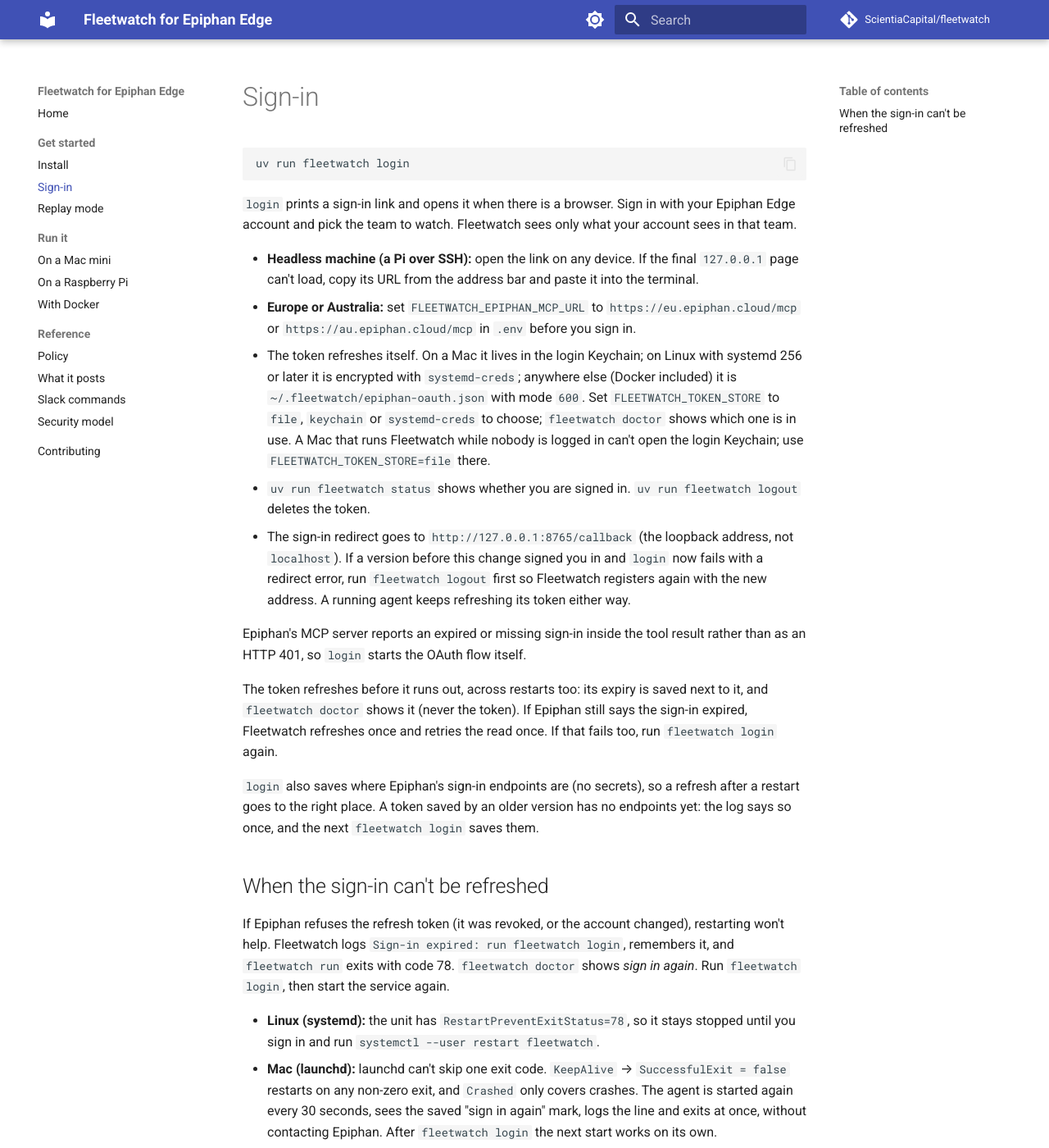
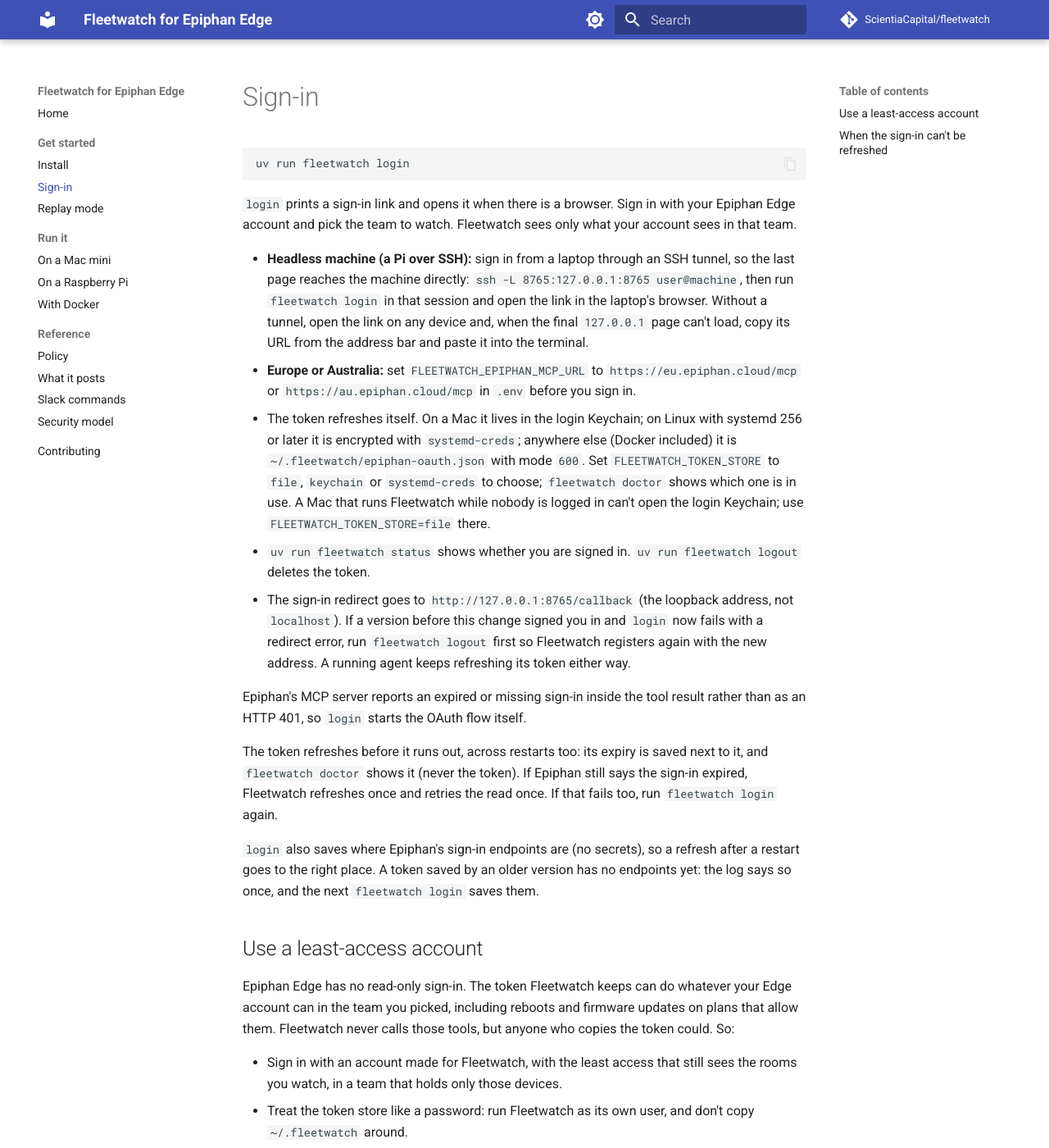
Before and after one commit to ScientiaCapital/fleetwatch, an MkDocs documentation site: the page built from docs/sign-in.md, in a window 1280 px wide and 1400 px high. Shown: the whole window at 82% size. Built offline with MkDocs 1.6.1 and Material for MkDocs 9.7.7, drawn with Linux system fonts in a browser that asks for light colours; comment, search, counter and statistics services are not loaded; some of the changed text lies outside the part shown.

Commit message:
docs(security): say plainly the Edge sign-in can write; thank the engineering team (#57)
Epiphan Edge has no read-only OAuth scope, so the stored token can do what the
account can. README, SECURITY.md and docs/sign-in.md now say so and recommend a
least-access account; doctor shows it as an INFO line (with the granted scope
when Epiphan reports one) without breaking "All good.". Sign-in docs add the
SSH-tunnel login for headless machines. README and README.es thank the Epiphan
engineering team.

Co-authored-by: Claude Opus 5.5 <noreply@anthropic.com>

```diff
--- a/docs/sign-in.md
+++ b/docs/sign-in.md
@@ -7,8 +7,10 @@ uv run fleetwatch login
 `login` prints a sign-in link and opens it when there is a browser. Sign in with your Epiphan Edge account and pick
 the team to watch. Fleetwatch sees only what your account sees in that team.
 
-- **Headless machine (a Pi over SSH):** open the link on any device. If the final `127.0.0.1` page can't load,
-  copy its URL from the address bar and paste it into the terminal.
+- **Headless machine (a Pi over SSH):** sign in from a laptop through an SSH tunnel, so the last page reaches the
+  machine directly: `ssh -L 8765:127.0.0.1:8765 user@machine`, then run `fleetwatch login` in that session and
+  open the link in the laptop's browser. Without a tunnel, open the link on any device and, when the final
+  `127.0.0.1` page can't load, copy its URL from the address bar and paste it into the terminal.
 - **Europe or Australia:** set `FLEETWATCH_EPIPHAN_MCP_URL` to `https://eu.epiphan.cloud/mcp` or
   `https://au.epiphan.cloud/mcp` in `.env` before you sign in.
 - The token refreshes itself. On a Mac it lives in the login Keychain; on Linux with systemd 256 or later it is
@@ -32,6 +34,18 @@ once and retries the read once. If that fails too, run `fleetwatch login` again.
 right place. A token saved by an older version has no endpoints yet: the log says so once, and the next
 `fleetwatch login` saves them.
 
+## Use a least-access account
+
+Epiphan Edge has no read-only sign-in. The token Fleetwatch keeps can do whatever your Edge account can in the team
+you picked, including reboots and firmware updates on plans that allow them. Fleetwatch never calls those tools,
+but anyone who copies the token could. So:
+
+- Sign in with an account made for Fleetwatch, with the least access that still sees the rooms you watch, in a
+  team that holds only those devices.
+- Treat the token store like a password: run Fleetwatch as its own user, and don't copy `~/.fleetwatch` around.
+- `fleetwatch doctor` shows an INFO line, *Sign-in can write*, as a reminder, with the granted scope when Epiphan
+  reports one.
+
 ## When the sign-in can't be refreshed
 
 If Epiphan refuses the refresh token (it was revoked, or the account changed), restarting won't help. Fleetwatch
```
Also changed, not shown: README.es.md (+5 -0 lines), README.md (+13 -4 lines), SECURITY.md (+9 -1 lines), 3 other files.
